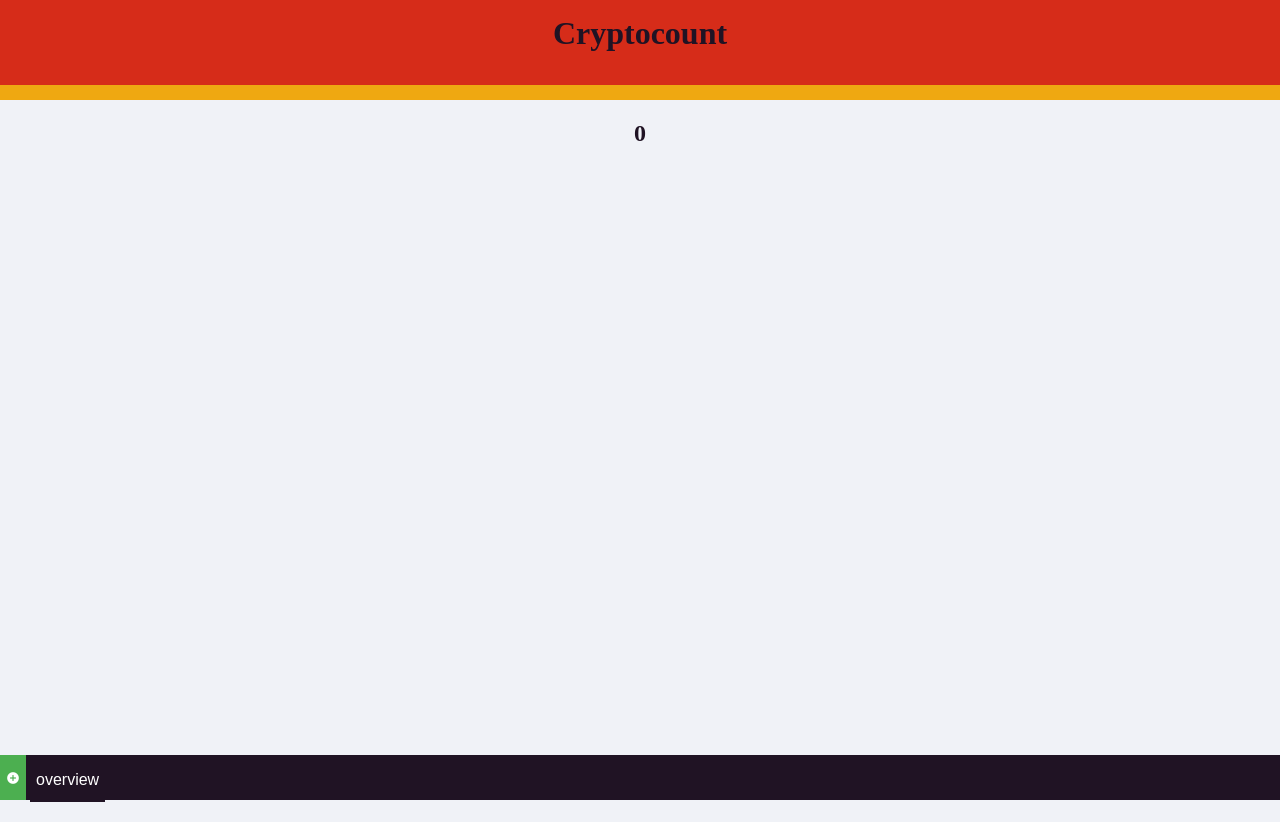
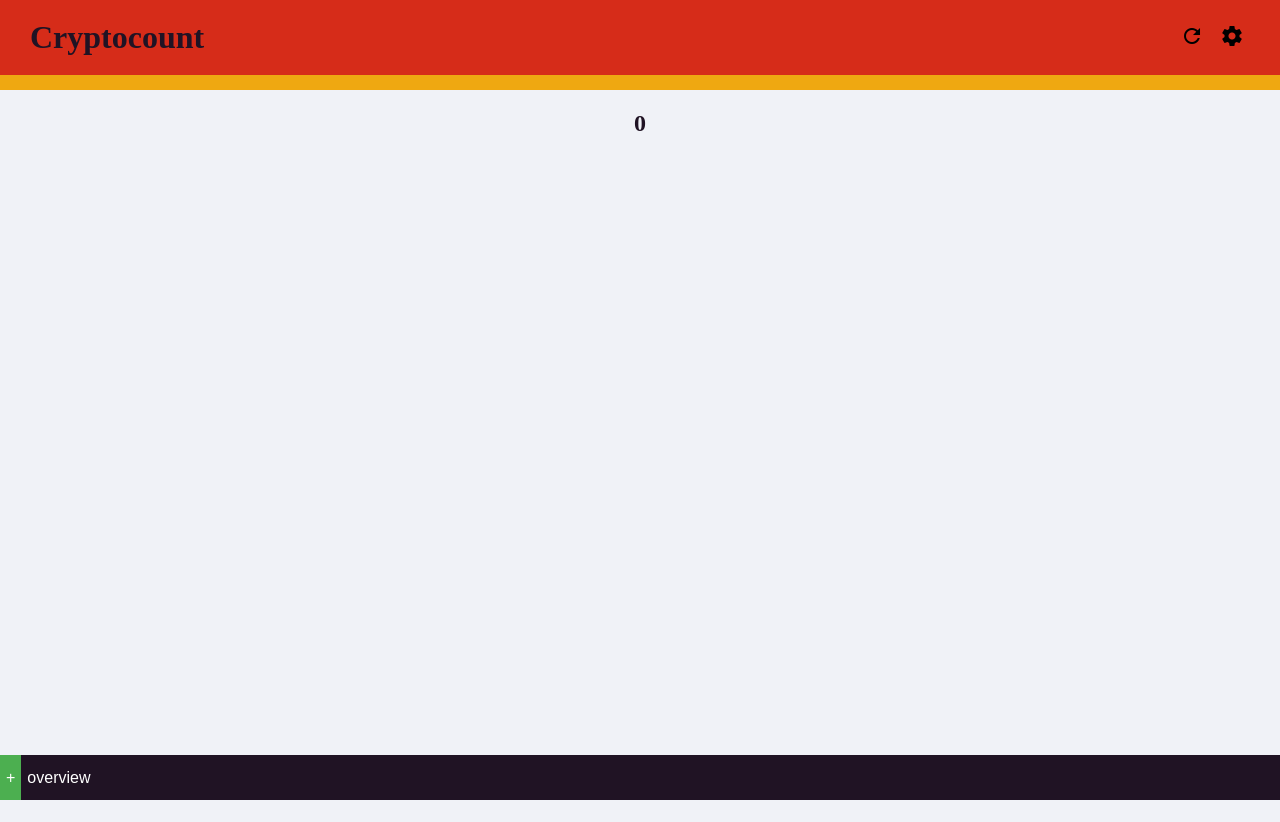
Before and after one commit to alexmat2on/Cryptocount, a plain HTML site: page index.html in a window 1280 px wide. After the commit the page ends 800 px from the top, so only its background shows below. Drawn offline with Linux system fonts and the light colour scheme; no server answers.

Commit message:
add styles

```diff
--- a/css/cryptocount_light.css
+++ b/css/cryptocount_light.css
@@ -9,7 +9,6 @@
 html {
     background-color: #f0f2f7;
     color: #201324;
-    margin-top: -22px;
 }
 
 body {
@@ -24,8 +23,28 @@ p {
 #banner {
     background-color: #d62c19;
     height: 75px;
-    text-align: center;
-    padding: 1em;
+    justify-content: center;
+    align-items: center;
+    align-content: center;
+    padding: 0px;
+    padding-left: 30px;
+    padding-right: 30px;
+    display: flex;
+    flex-direction: row;
+}
+
+#banner h1 {
+    flex-grow: 1;
+}
+
+#banner#icons {
+    flex-grow: 2;
+    margin: 10px;
+}
+
+#banner button {
+    background-color: #d62c19;
+    border: none;
 }
 
 #banner2 {
@@ -38,7 +57,8 @@ p {
 }
 
 #tabnav {
-    position:absolute;
+    position: absolute;
+    display: flex;
     bottom:0;
     width:100%;
     height: 45px;   /* Height of the footer */
@@ -94,7 +114,8 @@ div#tabnav button:hover {
 /* The container <div> - needed to position the dropdown content */
 #add-dropdown {
     position: relative;
-    display: inline-block;
+    display: ;
+    width: auto;
 }
 
 /* Dropdown Content (Hidden by Default) */
@@ -130,4 +151,4 @@ div#tabnav button:hover {
     background-color: #3e8e41;
 }
 
-.material-icons.md-14 { font-size: 14px; }
+.material-icons.md-12 { font-size: 12px; }
--- a/index.html
+++ b/index.html
@@ -3,11 +3,15 @@
     <meta charset="utf-8"/>
     <link rel="stylesheet" href="css/cryptocount_light.css">
     <link href="https://fonts.googleapis.com/icon?family=Material+Icons"
-        rel="stylesheet">
+    rel="stylesheet">
 </head>
 <body>
     <div id="banner">
         <h1>Cryptocount</h1>
+        <div id="icons">
+            <button onclick="updateData();"><i class="material-icons">refresh</i></button>
+            <button onclick=""><i class="material-icons">settings</i></button>
+        </div>
     </div>
     <div id="banner2"></div>
 
@@ -24,9 +28,7 @@
         <div id="add-dropdown">
             <div id="add-dropdown-content">
             </div>
-            <button class="add-dropbtn">
-                <i class="material-icons md-14">add_circle</i>
-            </button>
+            <button class="add-dropbtn">+</button>
         </div>
     </div> <!-- tabnav -->
 </body>
```
